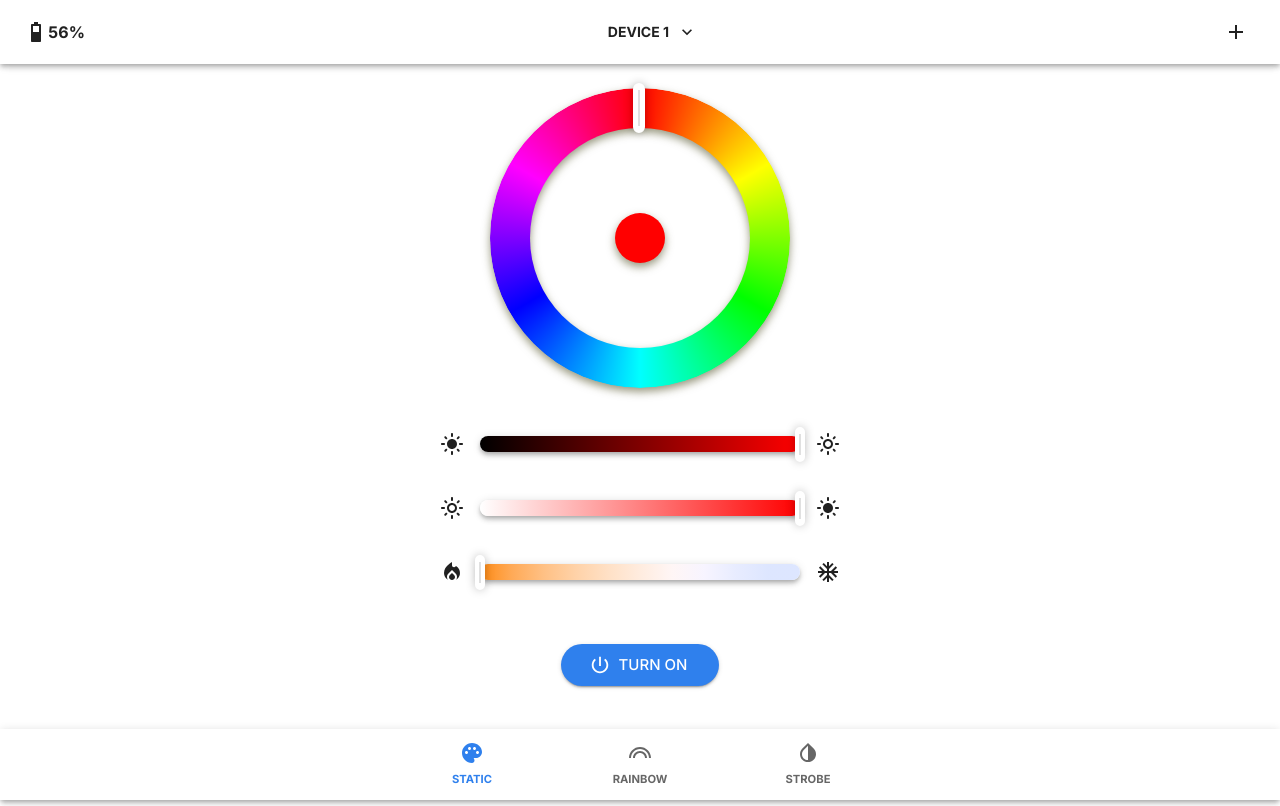
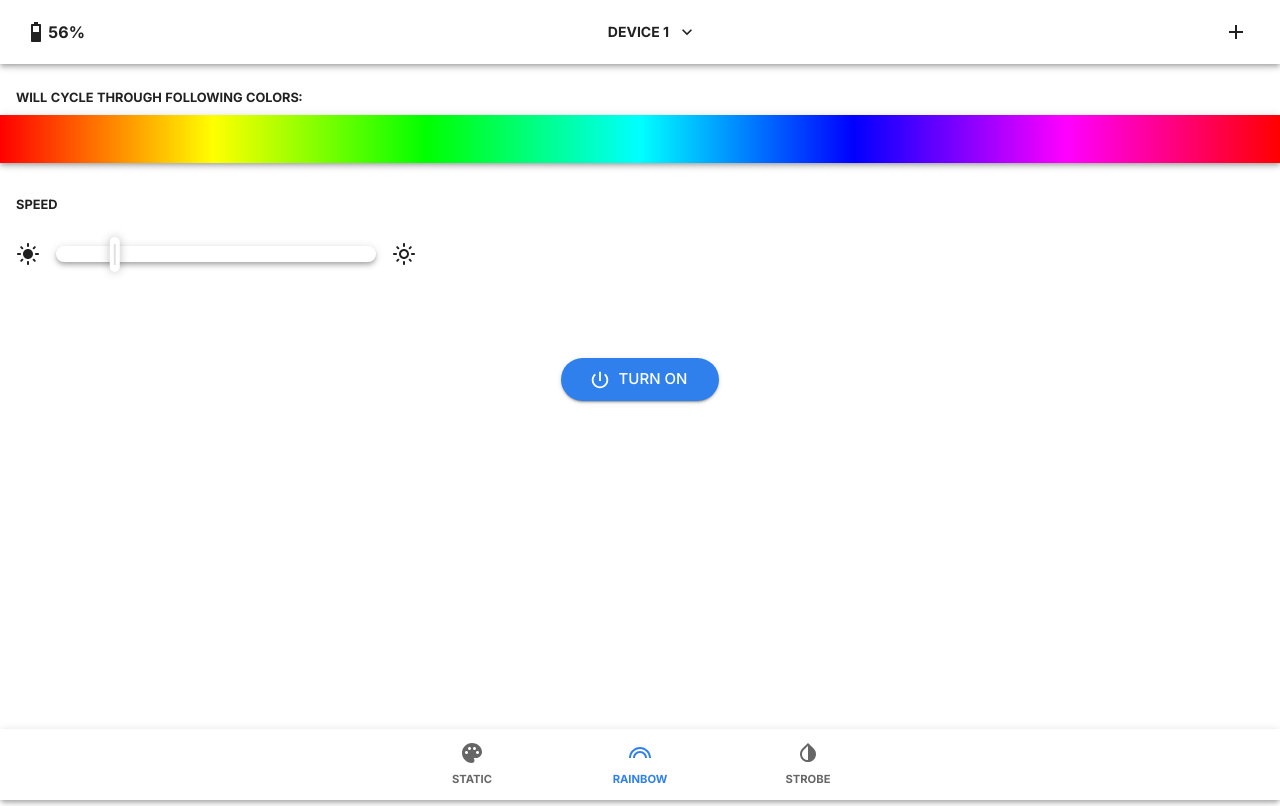
Before and after one commit to CyanoFresh/rgb-frontend, a React (Create React App) app: page / in a window 1280 px wide. Built offline with nearby package versions, Linux system fonts and the light colour scheme.

Commit message:
Rainbow layout done

```diff
--- a/src/app/configureAppStore.ts
+++ b/src/app/configureAppStore.ts
@@ -22,7 +22,7 @@ export function configureAppStore() {
             name: 'Device 1',
             batteryLevel: 56,
             color1: [0, 100, 50],
-            mode: 0,
+            mode: 1,
             turnOn: false,
           },
           {
--- a/src/components/Device/RainbowMode.tsx
+++ b/src/components/Device/RainbowMode.tsx
@@ -1,6 +1,73 @@
-import { Typography } from '@mui/material';
+import { Box, Button, Typography } from '@mui/material';
 import React from 'react';
+import { useAppDispatch, useAppSelector } from '../../app/hooks';
+import { selectCurrentDevice, setTurnOn } from '../../features/devices/devicesSlice';
+import PowerSettingsNewIcon from '@mui/icons-material/PowerSettingsNew';
+import { ColorSlider } from './ColorSlider';
+import LightModeIcon from '@mui/icons-material/LightMode';
+import LightModeOutlinedIcon from '@mui/icons-material/LightModeOutlined';
 
 export function RainbowMode() {
-  return <Typography>Rainbow Mode</Typography>;
+  const device = useAppSelector(selectCurrentDevice);
+  const dispatch = useAppDispatch();
+
+  const handleTurnOn = () =>
+    dispatch(setTurnOn({ name: device.name, turnOn: !device.turnOn }));
+
+  const onSpeedChange = (speed: number) => {
+    console.log({ speed });
+
+    // dispatch(setColor1({ name: device.name, color }));
+  };
+
+  return (
+    <Box sx={{ py: 3 }}>
+      <Typography
+        fontWeight="bold"
+        textTransform="uppercase"
+        sx={{ px: 2 }}
+        fontSize="0.8rem"
+      >
+        Will cycle through following colors:
+      </Typography>
+
+      <Box
+        sx={{
+          mt: 1,
+          mb: 4,
+          p: 3,
+          background:
+            'linear-gradient(to right, red, yellow, lime, aqua, blue, magenta, red)',
+          boxShadow: 4,
+        }}
+      />
+
+      <Box sx={{ px: 2 }}>
+        <Typography fontWeight="bold" textTransform="uppercase" fontSize="0.8rem">
+          Speed
+        </Typography>
+
+        <ColorSlider
+          value={10}
+          onChangeEnd={onSpeedChange}
+          minValue={1}
+          background={`#fff`}
+          startIcon={<LightModeIcon />}
+          endIcon={<LightModeOutlinedIcon />}
+        />
+      </Box>
+
+      <Box sx={{ display: 'flex', justifyContent: 'center', width: '100%', pt: 10 }}>
+        <Button
+          startIcon={<PowerSettingsNewIcon />}
+          variant="contained"
+          size="large"
+          sx={{ px: 4 }}
+          onClick={handleTurnOn}
+        >
+          Turn {device.turnOn ? 'off' : 'on'}
+        </Button>
+      </Box>
+    </Box>
+  );
 }
--- a/src/components/Device/StaticMode.tsx
+++ b/src/components/Device/StaticMode.tsx
@@ -4,7 +4,7 @@ import {
   setColor1,
   setTurnOn,
 } from '../../features/devices/devicesSlice';
-import React, { useCallback } from 'react';
+import React, { useMemo } from 'react';
 import { Box, Button } from '@mui/material';
 import { ColorWheel } from './ColorWheel';
 import LightModeIcon from '@mui/icons-material/LightMode';
@@ -33,46 +33,32 @@ export function StaticMode() {
   const dispatch = useAppDispatch();
 
   const lightness = device.color1[2];
-  const kelvin = rgb2kelvin(HSLToRGB(device.color1));
+  const kelvin = useMemo(() => rgb2kelvin(HSLToRGB(device.color1)), [...device.color1]);
 
-  const onHueChange = useCallback(
-    (hue: number) => {
+  const onHueChange = (hue: number) => {
     const hsl = device.color1;
     const lightness = hsl[2] !== 100 ? hsl[2] : 50;
     const color = [hue, 100, lightness] as HSLColor;
 
     dispatch(setColor1({ name: device.name, color }));
-    },
-    [device.color1, device.name, dispatch],
-  );
+  };
 
-  const onLightnessChange = useCallback(
-    (lightness: number) => {
+  const onLightnessChange = (lightness: number) => {
     const hsl = device.color1;
     const color = [hsl[0], 100, lightness] as HSLColor;
 
-      console.log(lightness);
+    dispatch(setColor1({ name: device.name, color }));
+  };
 
-      dispatch(setColor1({ name: device.name, color }));
-    },
-    [device.color1, device.name, dispatch],
-  );
-
-  const onTemperatureChange = useCallback(
-    (temperature: number) => {
-      console.log({ temperature });
+  const onTemperatureChange = (temperature: number) => {
     const rgb = kelvin2rgb(temperature);
-      console.log({ rgb });
     const color = rgb.map((v) => v * 4) as RGBColor;
 
     dispatch(setColor1({ name: device.name, convertFn: (color) => color, color }));
-    },
-    [device.name, dispatch],
-  );
+  };
 
-  const handleTurnOn = useCallback(() => {
+  const handleTurnOn = () =>
     dispatch(setTurnOn({ name: device.name, turnOn: !device.turnOn }));
-  }, [device.name, device.turnOn, dispatch]);
 
   return (
     <Box
```
Lines whose indentation alone changed are shown as unchanged.
